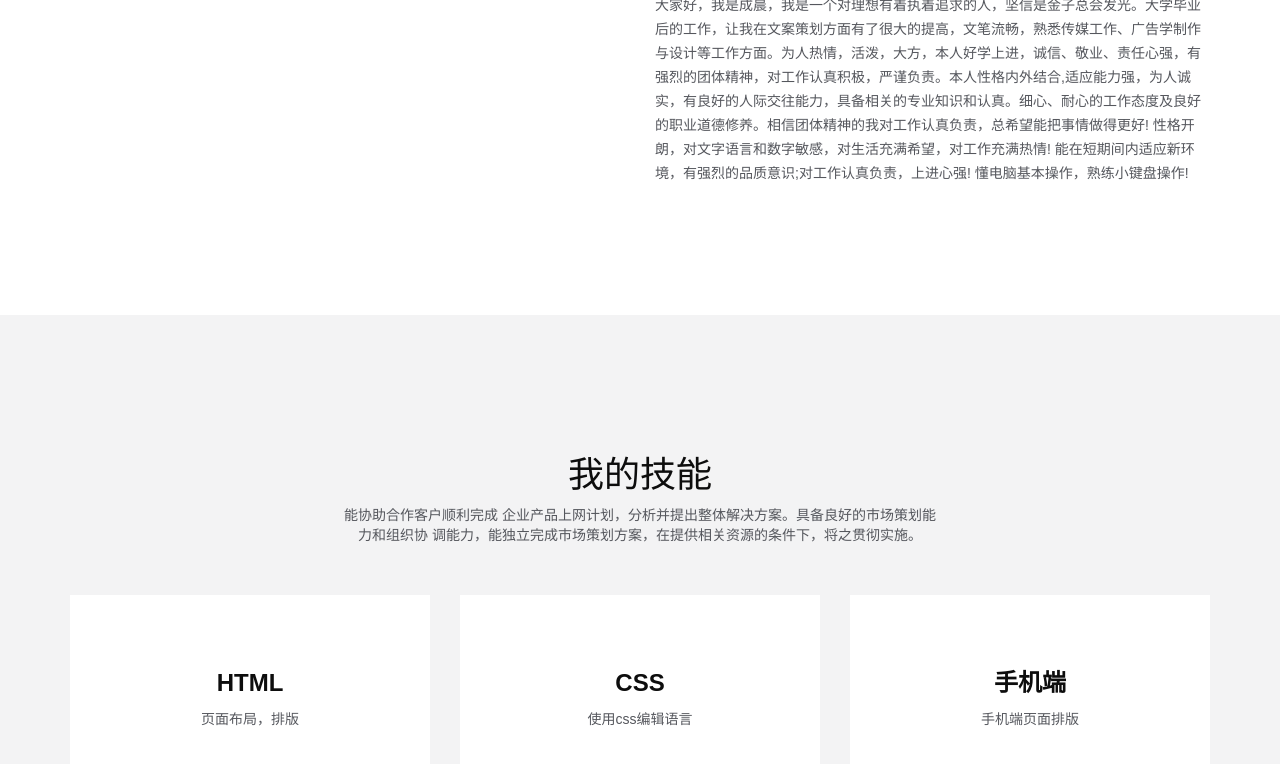
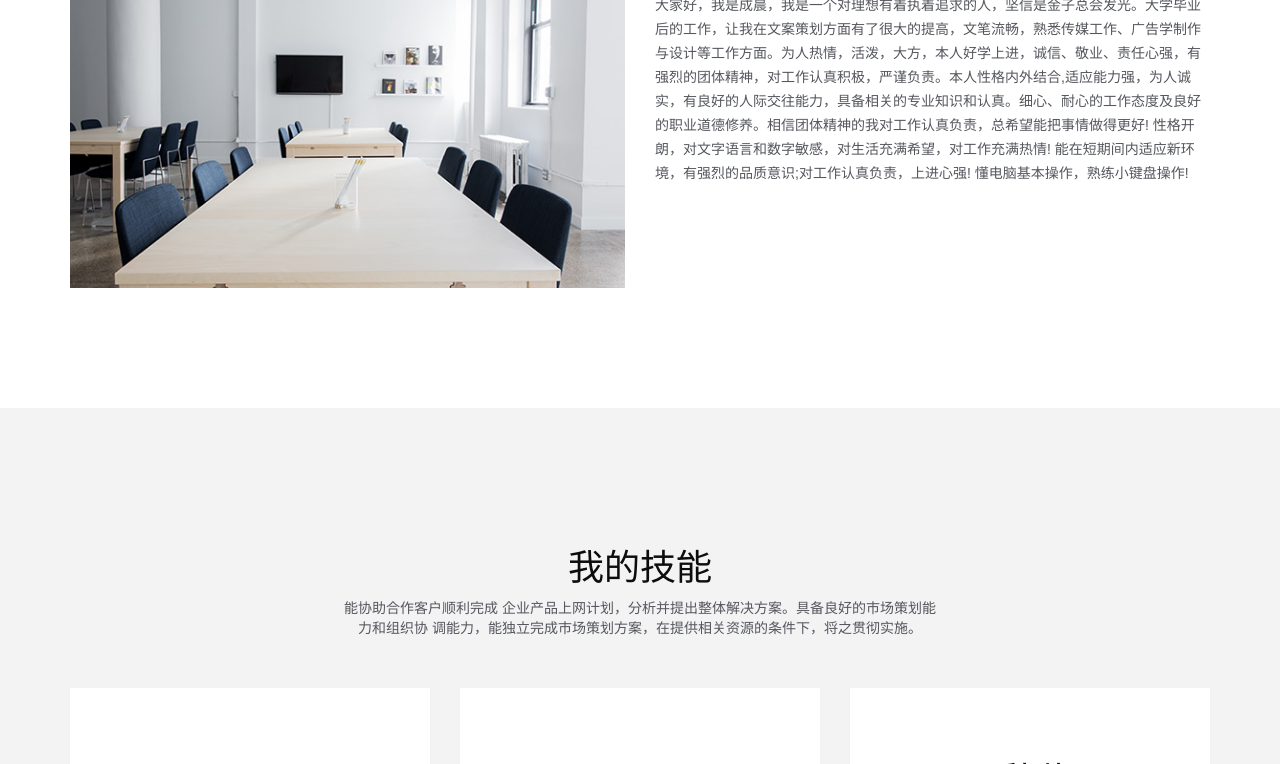
Before and after one commit to a731862321/grzy5, a plain HTML site: page index.html in a window 1280 px wide. Shown: the part 336-1100 px from the top of the page. Drawn offline with nearby package versions, Linux system fonts and the light colour scheme; a web font is replaced by a local one.

Commit message:
Update index.html

```diff
--- a/index.html
+++ b/index.html
@@ -23,7 +23,7 @@
 			</div>
 			<div class="row">
 				<div class="about_img col-lg-6 clo-md-6 clo-sm-12 cox-xs-12 ">
-					<img src="img/bbot.jpg" alt="">
+					<img src="img/bbot.png" alt="">
 				</div>
 				<div class="about_text col-lg-6 clo-md-6 clo-sm-12 cox-xs-12">
 					<h2>自我介绍</h2>
```
